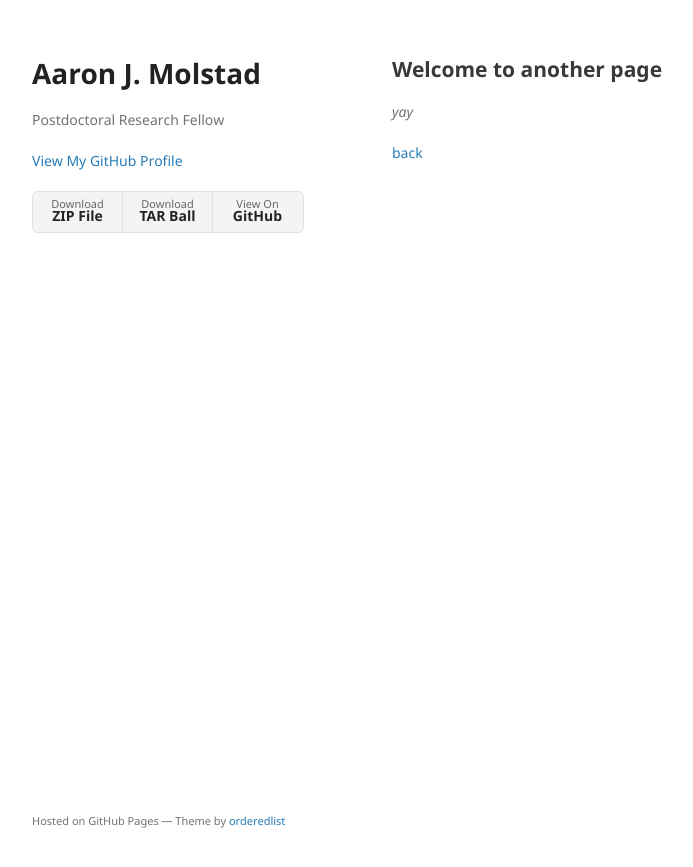
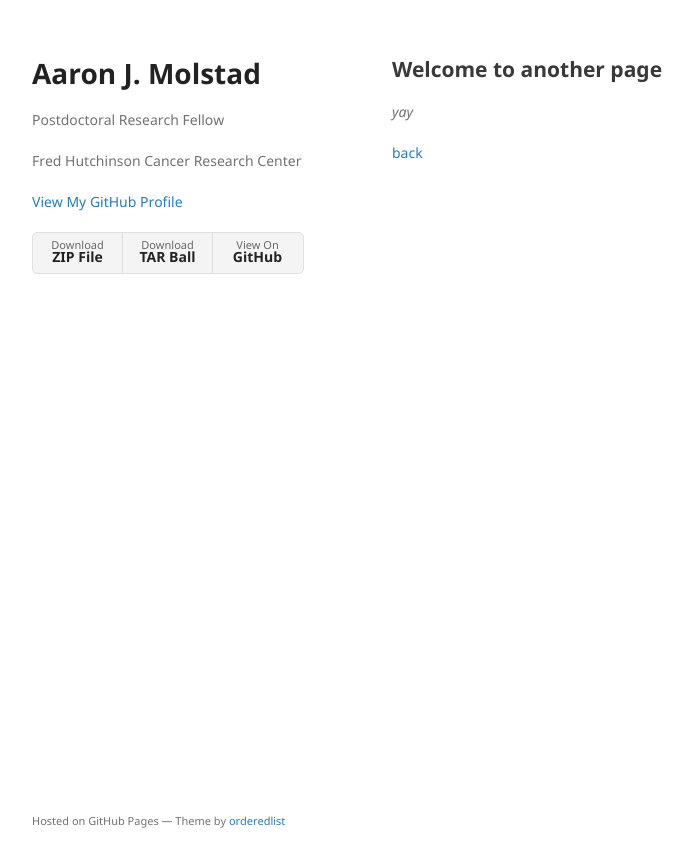
Before and after one commit to ajmolstad/ajmolstad.github.io, a Jekyll site: the page built from another-page.md, in a window 1280 px wide. Shown: the top 867 px of the page, without its empty margins (178-871 px from the left). Built offline with Jekyll 4.4.1, drawn with Linux system fonts in a browser that asks for light colours; the repository's description, which GitHub fills in, is left out; our own code applies the rules of GitHub Pages for plain Markdown files.

Commit message:
add description1 and 2

```diff
--- a/_config.yml
+++ b/_config.yml
@@ -1,5 +1,6 @@
 title: Aaron J. Molstad
-description: Postdoctoral Research Fellow
+description1: Postdoctoral Research Fellow
+description2: Fred Hutchinson Cancer Research Center
 show_downloads: true
 google_analytics:
 theme:
--- a/_layouts/default.html
+++ b/_layouts/default.html
@@ -15,7 +15,8 @@
     <div class="wrapper">
       <header>
         <h1>{{ site.title | default: site.github.repository_name }}</h1>
-        <p>{{ site.description | default: site.github.project_tagline }}</p>
+        <p>{{ site.description1 | default: site.github.project_tagline }}</p>
+        <p>{{ site.description2 | default: site.github.project_tagline }}</p>
 
         {% if site.github.is_project_page %}
           <p class="view"><a href="{{ site.github.repository_url }}">View the Project on GitHub <small>{{ github_name }}</small></a></p>
```
